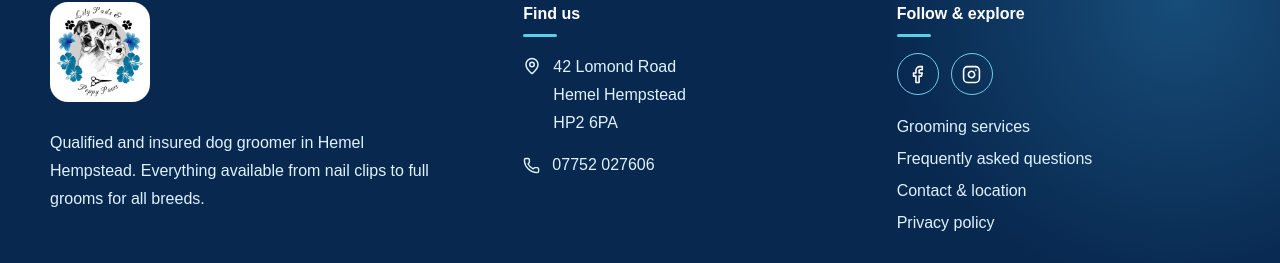
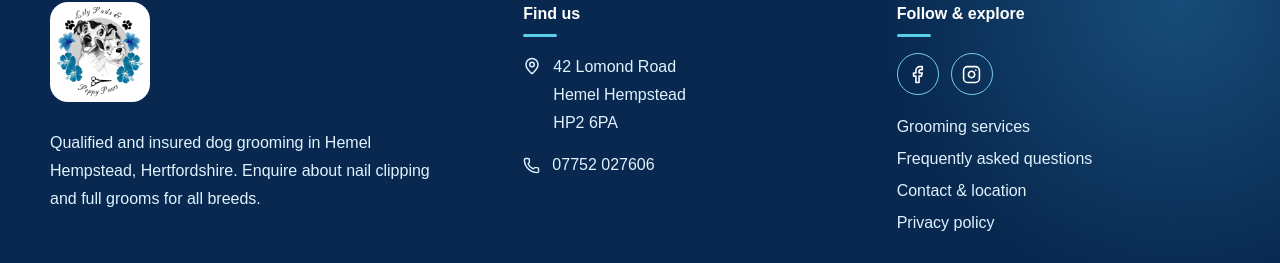
Before and after one commit to steveohozzy/lily-pads-poppy-paws, a Next.js app: page / in a window 1280 px wide. Shown: the part 4920-5183 px from the top of the page. Built offline with nearby package versions, Linux system fonts and the light colour scheme; what @storyblok/react would draw is missing.

Commit message:
Strengthen local business footer description

```diff
--- a/src/components/SiteFooter.tsx
+++ b/src/components/SiteFooter.tsx
@@ -12,7 +12,7 @@ export default function SiteFooter() {
             <Image src="/images/2.jpeg" alt="Lily Pads & Poppy Paws logo" width={76} height={76} className="footer-brand-logo" />
             <span className="brand-name">Lily Pads <span>&</span><br />Poppy Paws</span>
           </div>
-          <p className="mt-5 max-w-sm leading-7 text-sky-100">Qualified and insured dog groomer in Hemel Hempstead. Everything available from nail clips to full grooms for all breeds.</p>
+          <p className="mt-5 max-w-sm leading-7 text-sky-100">Qualified and insured dog grooming in Hemel Hempstead, Hertfordshire. Enquire about nail clipping and full grooms for all breeds.</p>
         </div>
         <div>
           <h2 className="footer-heading">Find us</h2>
```
